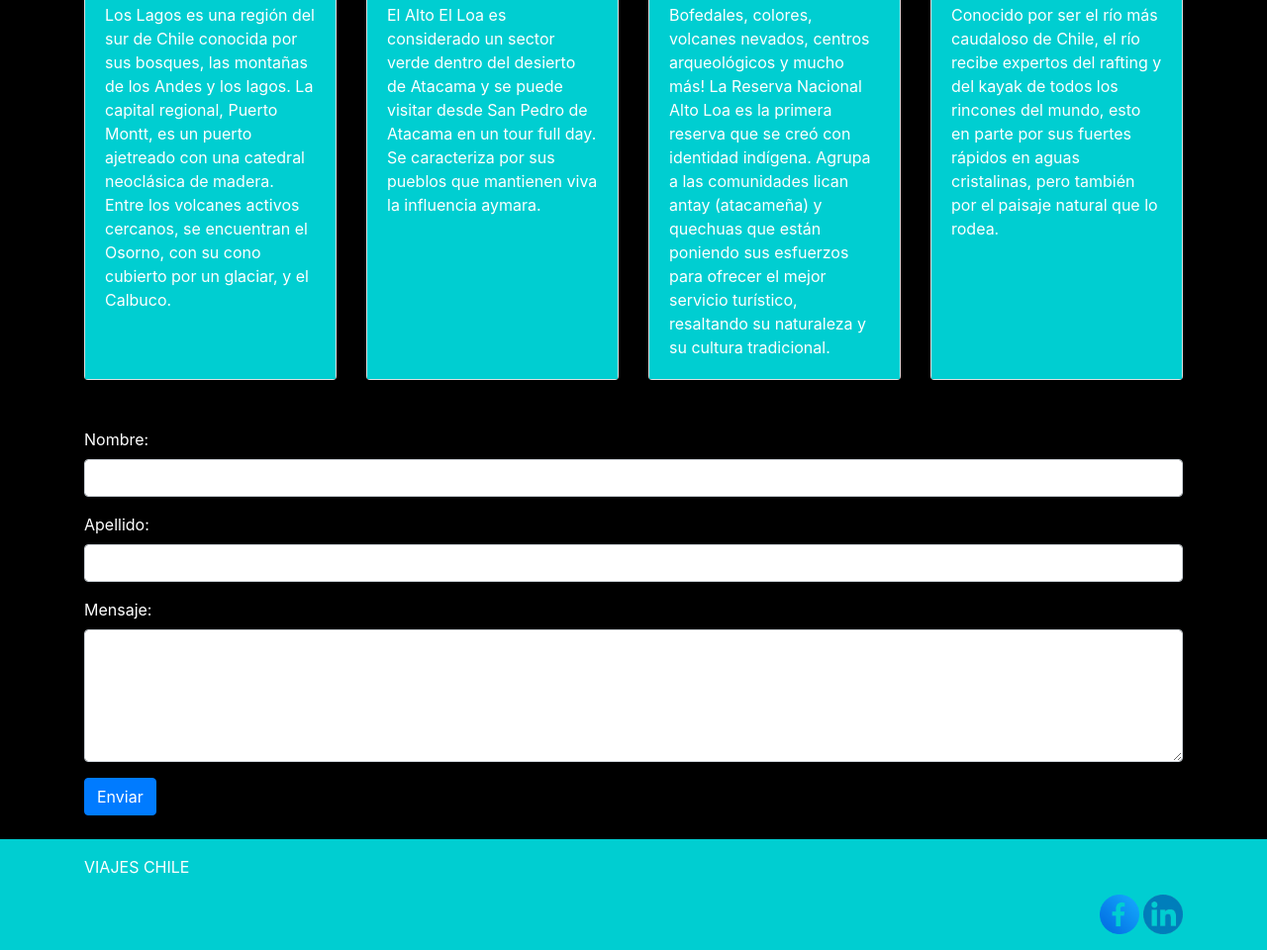
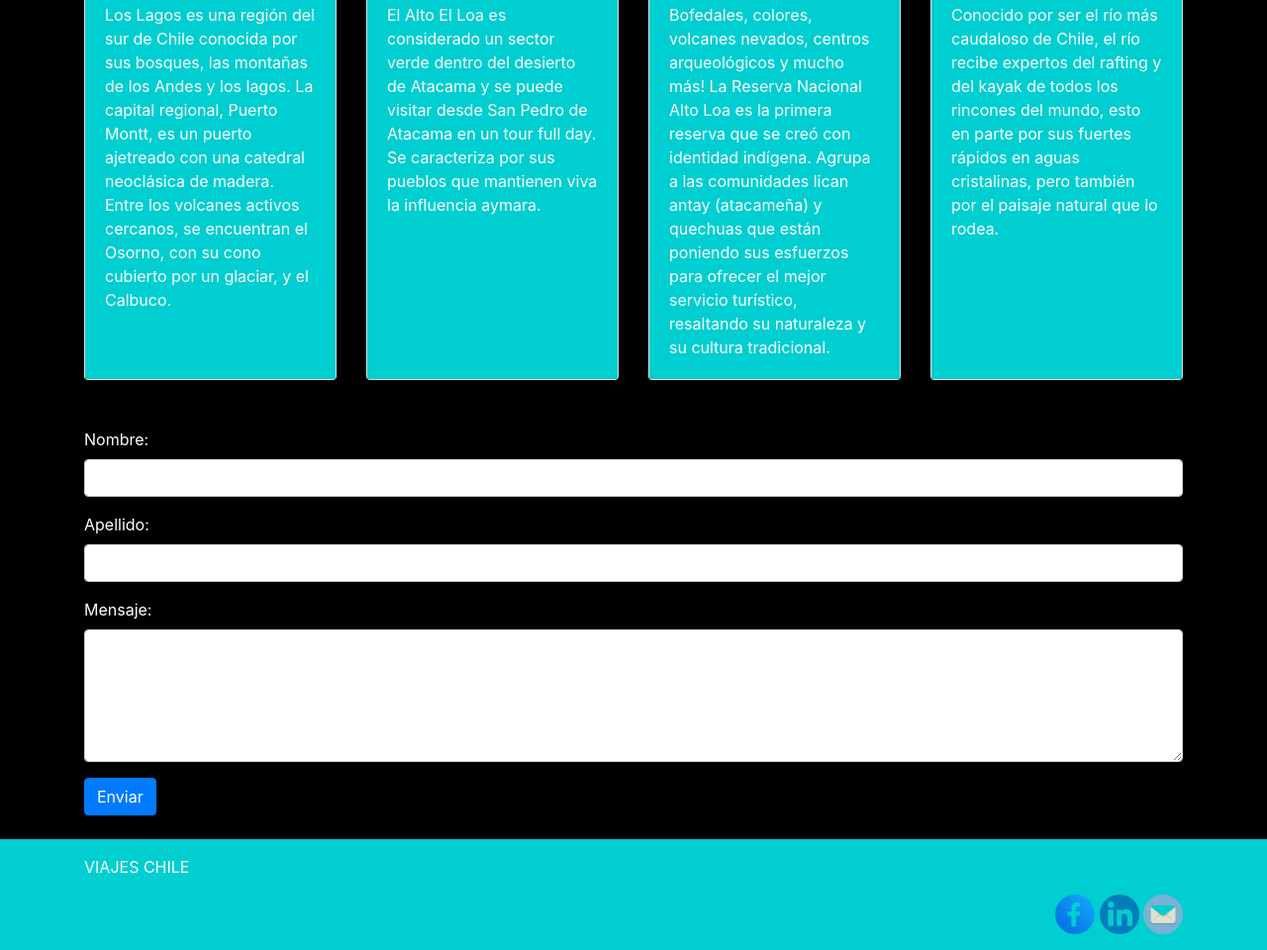
Before and after one commit to GAETESI/PAGES, a plain HTML site: page assets/index.html in a window 1280 px wide. Shown: the part 1732-2692 px from the top of the page at 99% size. Drawn offline with nearby package versions, Linux system fonts and the light colour scheme; a script that the page names is missing; a small style sheet from the web is missing.

Commit message:
Viajes Chile finalizado

```diff
--- a/assets/index.html
+++ b/assets/index.html
@@ -166,6 +166,7 @@
     <div class="container text-right">
         <a href="#" ></i> <img src="./img/facebook_logo_icon_186880.png" alt="Logo" class="logo"></a>
         <a href="#" ></i><img src="./img/linkedin-removebg-preview.png" alt="Logo" class="logo"></a>
+        <a href="#" ></i><img src="./img/mail-removebg-preview.png" alt="Logo" class="logo"></a>
 
     </div>
 </footer>
```
Also changed, not shown: assets/img/mail-removebg-preview.png (added), assets/img/twit.png (deleted), assets/img/wtsp.png (deleted).
